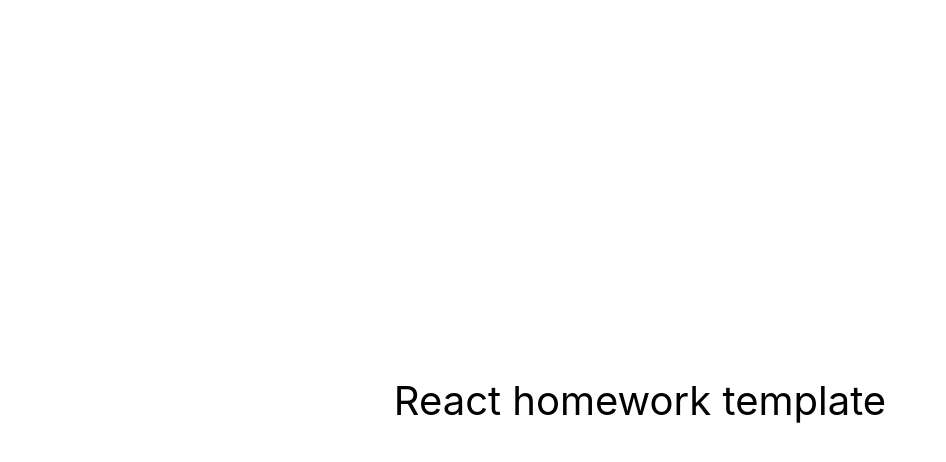
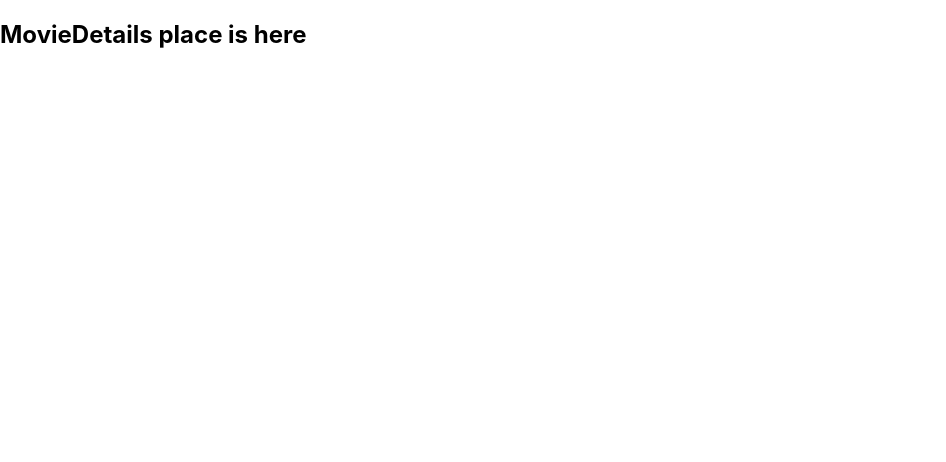
Before and after one commit to InnaUsenko/goit-react-hw-05-movies, a React (Create React App) app: page /goit-react-hw-05-movies/movies/1/cast in a window 1280 px wide. Shown: the top 462 px of the page, without its empty margins (0-946 px from the left). Built offline with nearby package versions, Linux system fonts and the light colour scheme.

Commit message:
Prepare routs end its elements

```diff
--- a/package.json
+++ b/package.json
@@ -10,6 +10,7 @@
     "axios": "^1.5.1",
     "react": "^18.1.0",
     "react-dom": "^18.1.0",
+    "react-router-dom": "^6.17.0",
     "react-scripts": "5.0.1",
     "web-vitals": "^2.1.3"
   },
--- a/src/components/App.jsx
+++ b/src/components/App.jsx
@@ -1,16 +1,25 @@
+import React from 'react';
+import { Routes, Route } from 'react-router-dom';
+import { Home } from './Home/Home';
+import { Movies } from './Movies/Movies';
+import { MovieDetails } from './MovieDetails/MovieDetails';
+import { Cast } from './Cast/Cast';
+import { Reviews } from './Reviews/Reviews';
+
 export const App = () => {
   return (
-    <div
-      style={{
-        height: '100vh',
-        display: 'flex',
-        justifyContent: 'center',
-        alignItems: 'center',
-        fontSize: 40,
-        color: '#010101'
-      }}
-    >
-      React homework template
+    <div>
+      <Routes>
+        <Route path="/goit-react-hw-05-movies/" element={<Home />} />
+        <Route path="/goit-react-hw-05-movies/movies" element={<Movies />} />
+        <Route
+          path="/goit-react-hw-05-movies/movies/:movieId"
+          element={<MovieDetails />}
+        >
+          <Route path="cast" element={<Cast />} />
+          <Route path="reviews" element={<Reviews />} />
+        </Route>
+      </Routes>
     </div>
   );
 };
--- /dev/null
+++ b/src/components/Cast/Cast.jsx
@@ -0,0 +1,3 @@
+export const Cast = props => {
+  return <h2>CAST place is here</h2>;
+};
--- /dev/null
+++ b/src/components/Home/Home.jsx
@@ -0,0 +1,9 @@
+import React from 'react';
+export const Home = props => {
+  return (
+    <div>
+      <h1>HELLO WORM!</h1>
+      <p>This a start page. It must be changed in near future!</p>
+    </div>
+  );
+};
--- /dev/null
+++ b/src/components/MovieDetails/MovieDetails.jsx
@@ -0,0 +1,3 @@
+export const MovieDetails = props => {
+  return <h2>MovieDetails place is here</h2>;
+};
--- /dev/null
+++ b/src/components/Movies/Movies.jsx
@@ -0,0 +1,3 @@
+export const Movies = props => {
+  return <h2>Movies place is here</h2>;
+};
--- /dev/null
+++ b/src/components/Reviews/Reviews.jsx
@@ -0,0 +1,3 @@
+export const Reviews = props => {
+  return <h2>Reviews place is here</h2>;
+};
--- a/src/index.js
+++ b/src/index.js
@@ -1,10 +1,14 @@
 import React from 'react';
 import ReactDOM from 'react-dom/client';
+import { BrowserRouter } from 'react-router-dom';
 import { App } from 'components/App';
 import './index.css';
 
+const application = (
+  <BrowserRouter>
+    <App />
+  </BrowserRouter>
+);
 ReactDOM.createRoot(document.getElementById('root')).render(
-  <React.StrictMode>
-    <App />
-  </React.StrictMode>
+  <React.StrictMode>{application}</React.StrictMode>
 );
```
Also changed, not shown: src/components/Home/Home.module.css (added), src/components/MovieDetails/MovieDetails.module.css (added), src/components/Movies/Movies.module.css (added), 1 other file (tests, documents, lock files or other folders).
